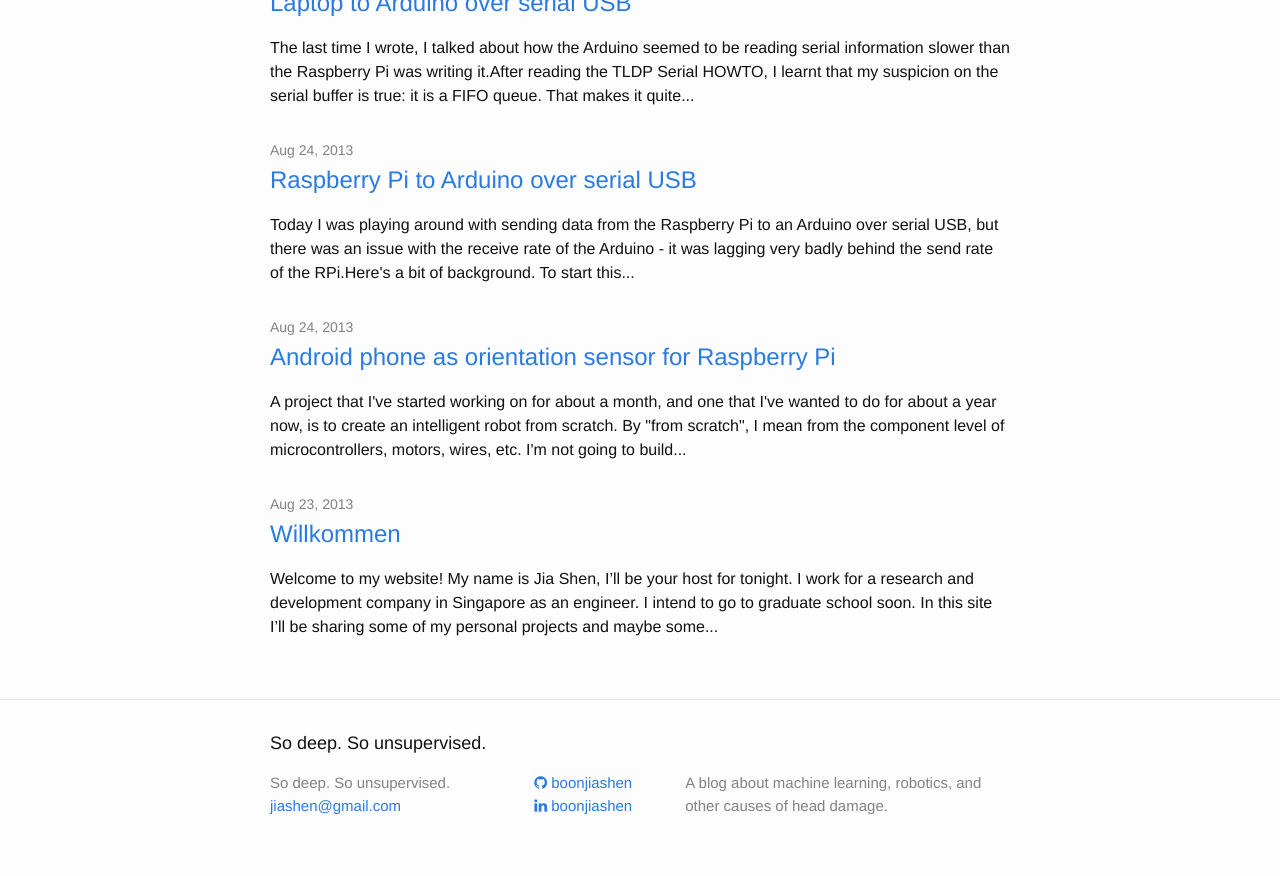
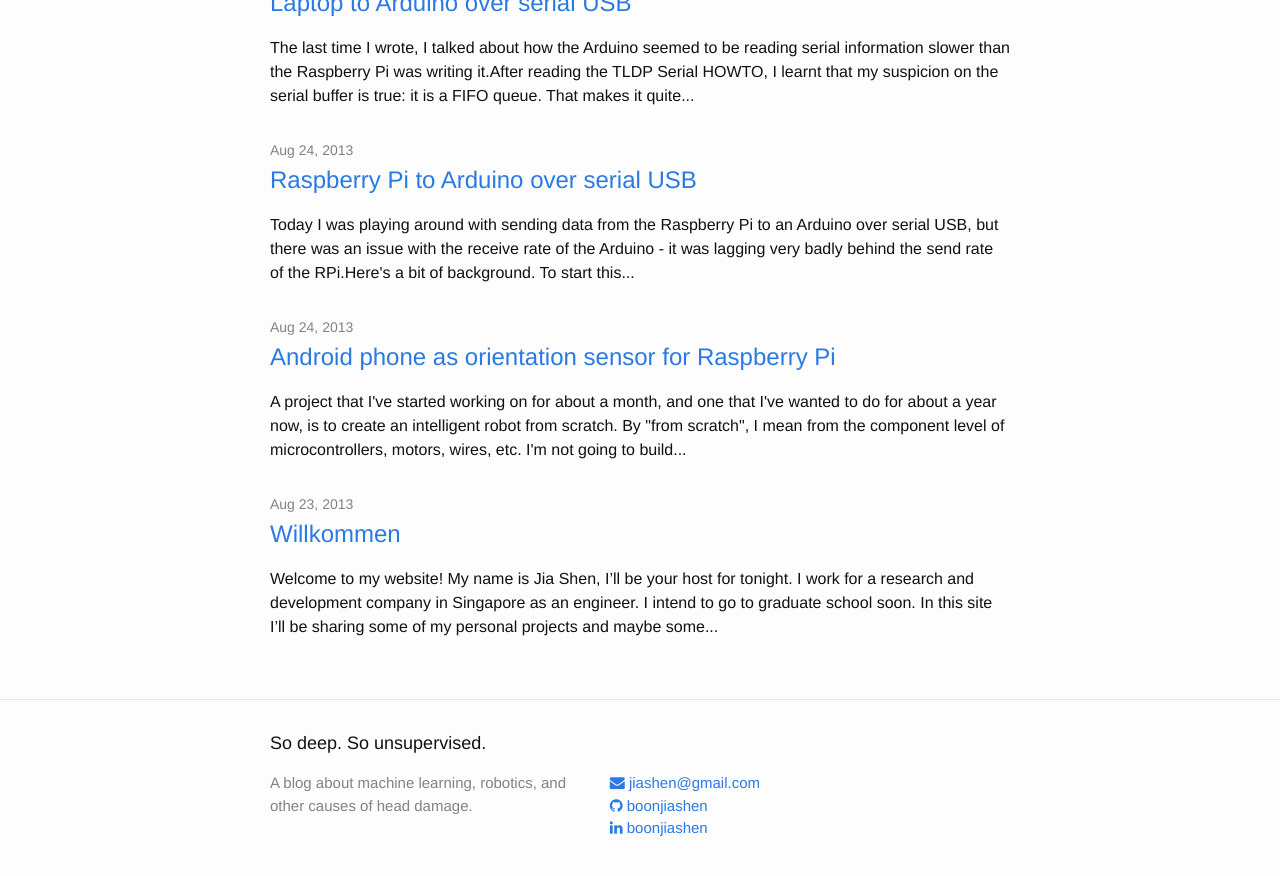
Before and after one commit to boonjiashen2/boonjiashen2.github.io, a Jekyll site: the page built from index.html, in a window 1280 px wide and 900 px high, scrolled down 3329 px. Shown: the top 876 px of the window. Built offline with Jekyll 4.4.1, drawn with Linux system fonts in a browser that asks for light colours; nearby versions of some CDN libraries.

Commit message:
Change email to be part of social media icons

```diff
--- a/_includes/footer.html
+++ b/_includes/footer.html
@@ -5,17 +5,32 @@
     <h2 class="footer-heading">{{ site.title }}</h2>
 
     <div class="footer-col-wrapper">
-      <div class="footer-col footer-col-1">
+<!--       <div class="footer-col footer-col-1">
         <ul class="contact-list">
           <li>{{ site.title }}</li>
           <li><a href="mailto:{{ site.email }}">{{ site.email }}</a></li>
         </ul>
+      </div> -->
+
+      <div class="footer-col footer-col-3">
+        <ul class="contact-list">
+          <!-- <li><h2 class="footer-heading">{{ site.title }}</h2></li> -->
+          <li>{{ site.description }}</li>
+        </ul>
       </div>
 
-      <div class="footer-col footer-col-2">
+      <div class="footer-col footer-col-3">
         <ul class="social-media-list">
 
 <!-- https://blog.r3bl.me/en/simple-social-media-links-jekyll/ -->
+
+          {% if site.email %}
+          <li>
+            <a href="mailto:{{ site.email }}">
+              <i class="fa fa-envelope"></i> {{ site.email }}
+            </a>
+          </li>
+          {% endif %}
 
           {% if site.github_username %}
           <li>
@@ -45,10 +60,6 @@
 
         </ul>
       </div>
-
-      <div class="footer-col footer-col-3">
-        <p>{{ site.description }}</p>
-      </div>
     </div>
 
   </div>
```
